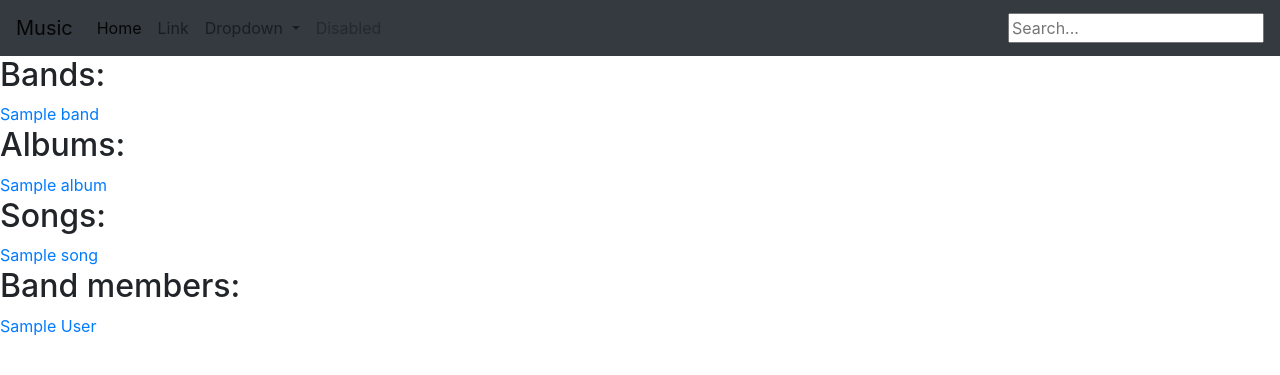
After one commit to Dasifue/Music, a Django app: template src/music/templates/search_result.html in a window 1280 px wide. The commit adds this page. Shown: the top 375 px of the page. Run offline with Django 4.2, Linux system fonts and the light colour scheme; the template is opened without the code that fills it: values that come from a table or form of the project are taken from there, others are empty; tables that the repository leaves empty hold one stand-in row (values such as "Sample post"); some libraries are stand-ins or nearby versions.

Commit message:
Created search sistem with search_view, url and search_result.html

```diff
--- a/src/music/models.py
+++ b/src/music/models.py
@@ -24,6 +24,10 @@ class BandMember(models.Model):
 
     def __str__(self):
         return f"{self.name} {self.surname}"
+
+    @property
+    def full_name(self):
+        return '%s %s' % (self.name, self.surname)
 
     class Meta:
         verbose_name = "Band member"
--- a/src/music/templates/base.html
+++ b/src/music/templates/base.html
@@ -41,9 +41,8 @@
               <a class="nav-link disabled" href="#">Disabled</a>
             </li>
           </ul>
-          <form class="form-inline my-2 my-lg-0">
-            <input class="form-control mr-sm-2" type="search" placeholder="Search" aria-label="Search">
-            <button class="btn btn-outline-success my-2 my-sm-0" type="submit">Search</button>
+          <form action="{% url 'music:search_view' %}" method="get">
+            <input name="data" type="text" placeholder="Search...">
           </form>
         </div>
       </nav>
--- /dev/null
+++ b/src/music/templates/search_result.html
@@ -0,0 +1,42 @@
+{% extends 'base.html' %}
+
+{% block content %}
+
+{% if bands_list %}
+
+<h2>Bands:</h2>
+{% for band in bands_list %}
+<a href="{% url 'music:band_info' band_id=band.id %}">{{band.title}}</a>
+{% endfor %}
+
+{% endif %}
+
+
+{% if albums_list %}
+
+<h2>Albums:</h2>
+{% for album in albums_list %}
+<a href="{% url 'music:album_info' album_id=album.id %}">{{album.title}}</a>
+{% endfor %}
+
+{% endif %}
+
+
+{% if songs_list %}
+<h2>Songs:</h2>
+{% for song in songs_list %}
+<a href="{% url 'music:song_info' song_id=song.id %}">{{song.title}}</a>
+{% endfor %}
+
+{% endif %}
+
+
+{% if members_list %}
+<h2>Band members:</h2>
+{% for member in members_list %}
+<a href="{% url 'music:member_info' member_id=member.id %}">{{member.name}}</a>
+{% endfor %}
+
+{% endif %}
+
+{% endblock %}
--- a/src/music/urls.py
+++ b/src/music/urls.py
@@ -9,5 +9,6 @@ urlpatterns = [
     path('album_info/<int:album_id>', get_album_info, name = "album_info"),
     path('member_info/<int:member_id>', get_band_member_info, name = "member_info"),
     path('song_info/<int:song_id>', song_info, name = "song_info"),
-    path('genre_info/<int:genre_id>', get_genre_info, name = "genre_info")
+    path('genre_info/<int:genre_id>', get_genre_info, name = "genre_info"),
+    path('results/', search_view, name = "search_view")
 ]
```
Also changed, not shown: src/music/views.py (+16 -0 lines).
